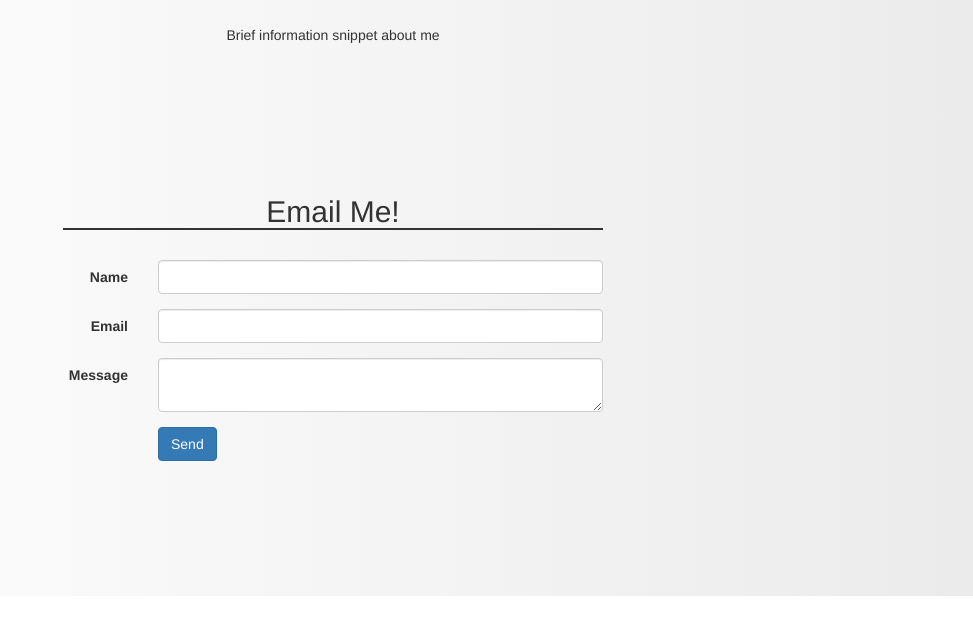
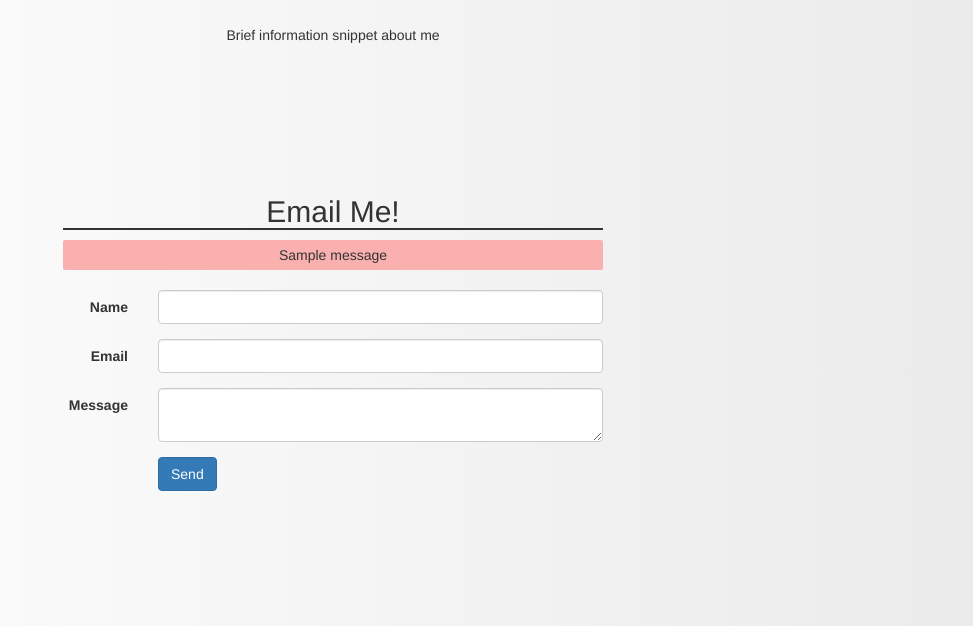
Before and after one commit to BrickBeard/OMOKC, a Flask app: page /contact in a window 1280 px wide. Shown: the part 390-1016 px from the top of the page, without its empty margins (307-1280 px from the left). Before the commit the page ends 986 px from the top, so only its background shows below. Run offline with Flask 2, Linux system fonts and the light colour scheme; one stand-in notice (Sample message) is shown; some libraries are stand-ins or nearby versions.

Commit message:
second commit, nearly complete template/layout

```diff
--- a/omokc/app.py
+++ b/omokc/app.py
@@ -1,17 +1,13 @@
-from flask import Flask, render_template, request
-from flask_mail import Mail, Message as MailMessage
+from flask import Flask, render_template, request, flash
 from forms import ContactForm
+from flask_mail import Mail, Message
+
+mail = Mail()
 
 app = Flask(__name__)
 app.secret_key = 'K&Dj83*@k)jh!lJ;l_x'
 
-# Mail Configuration
-app.config['Mail_Server'] = 'smtp.gmail.com'
-app.config['Mail_PORT'] = 465
-app.config['Mail_USE_SSL'] = True
-app.config['Mail_USERNAME'] = 'brickbeard.io@gmail.com'
-app.config['MAIL_PASSWORD'] = 'C0d1ty08'
-mail = Mail(app)
+mail.init_app(app)
 
 @app.route('/')
 def home():
@@ -21,10 +17,6 @@ def home():
 def home1():
     return render_template('index.html')
 
-# @app.route('/<string:page_name>/')
-# def static_page(page_name):
-#     return render_template('%s.html' % page_name)
-
 @app.route('/info')
 def info():
     return render_template('information.html')
@@ -32,16 +24,19 @@ def info():
 @app.route('/contact', methods=['GET', 'POST'])
 def contact():
     form = ContactForm()
-    args = {'form': form}
     if request.method == "POST":
         if form.validate() == False:
-            return "Please fill in all fields <p><a href='/contact' class='btn btn-default'>Try Again!</a></p>"
+            flash('All fields are required.')
+            return render_template('contact.html', form=form)
         else:
             msg = Message('Message from your OMOKC.com' + form.name.data, sender='brickbeard.io@gmail.com', recipients=['brickbeard.io@gmail.com', 'brandonsmith.brick@gmail.com'])
-            msg.body = "From: %s <%s>, %s" % (form.name.data, form.email.data, form.message.data)
+            msg.body = """
+            From: %s <%s>,
+            %s
+            """ % (form.name.data, form.email.data, form.message.data)
             mail.send(msg)
-            return "Message Sent!"
-    else:
+            return render_template('contact.html', success=True)
+    elif request.method == 'GET':
         return render_template('contact.html', form=form)
 
 
--- a/omokc/forms.py
+++ b/omokc/forms.py
@@ -1,12 +1,9 @@
-from wtforms import Form, StringField, TextAreaField, SubmitField, validators
+from flask_wtf import FlaskForm
+from wtforms import Form, TextField, TextAreaField, SubmitField, validators, ValidationError
 
-def CheckNameLength(form, field):
-    if len(field.data) < 5:
-        raise ValidationError('Message must have more than 4 characters')
-
-class ContactForm(Form):
-    name = StringField("Name", [validators.DataRequired()])
-    email = StringField("Email", [validators.DataRequired(), validators.Email('your@email.com')])
-    subject = StringField("Subject")
-    message = TextAreaField("Message", [validators.DataRequired(), CheckNameLength])
+class ContactForm(FlaskForm):
+    name = TextField("Name", [validators.DataRequired('Please enter your name.')])
+    email = TextField("Email", [validators.DataRequired('Please enter your email.'), validators.Email('Please enter your email.')])
+    # subject = StringField("Subject")
+    message = TextAreaField("Message", [validators.DataRequired('Please enter a message.')])
     submit = SubmitField("Send")
--- a/omokc/static/css/style.css
+++ b/omokc/static/css/style.css
@@ -37,3 +37,9 @@ body {
 .jumbotron {
   background: rgba(0,0,0,.1); /* For browsers that do not support gradients */
 }
+.flash {
+  background-color: #fbb0b0;
+  padding: 5px;
+  border-radius: 2px;
+  margin-top: 1px;
+}
--- a/omokc/templates/base.html
+++ b/omokc/templates/base.html
@@ -25,9 +25,9 @@
               </div>
               <div id="navbar" class="navbar-collapse collapse">
                 <ul class="nav navbar-nav navbar-right">
-                  <li><a href="/home"><strong>Home</strong></a></li>
-                  <li><a href="/info"><strong>Info</strong></a></li>
-                  <li><a href="/contact"><strong>Contact</strong></a></li>
+                  <li><a href="{{ url_for('home') }}"><strong>Home</strong></a></li>
+                  <li><a href="{{ url_for('info') }}"><strong>Info</strong></a></li>
+                  <li><a href="{{ url_for('contact') }}"><strong>Contact</strong></a></li>
 
 
                 </ul>
--- a/omokc/templates/contact.html
+++ b/omokc/templates/contact.html
@@ -18,8 +18,24 @@
   {% block body1 %}
   <div class="container">
     <div class="col-xs-12 col-sm-10 col-sm-offset-1 col-md-6 col-md-offset-3 text-center">
-      <h2 style="border-bottom:2px solid;">Email Me!</h2><br>
-      <form action="" method="post" class="form-horizontal">
+      <h2 style="border-bottom:2px solid;">Email Me!</h2>
+      {% if success %}
+        <p>Thank you for your message.  We'll get back to you shortly.</p>
+      {% else %}
+
+        {% for message in get_flashed_messages() %}
+          <div class="flash">{{ message }}</div>
+        {% endfor %}
+        {% for message in form.name.errors %}
+          <div class="flash">{{ message }}</div>
+        {% endfor %}
+        {% for message in form.email.errors %}
+          <div class="flash">{{ message }}</div>
+        {% endfor %}
+        {% for message in form.message.errors %}
+          <div class="flash">{{ message }}</div>
+        {% endfor %}<br>
+        <form action="{{ url_for('contact') }}" method="post" class="form-horizontal">
           {{ form.csrf_token }}
           <div class="form-group">
             {{ form.name.label(class_='control-label col-sm-2') }}
@@ -45,6 +61,7 @@
             </div>
           </div>
         </form>
+      {% endif %}
     </div>
   </div>
 {% endblock %}
```
Lines whose indentation alone changed are shown as unchanged.
